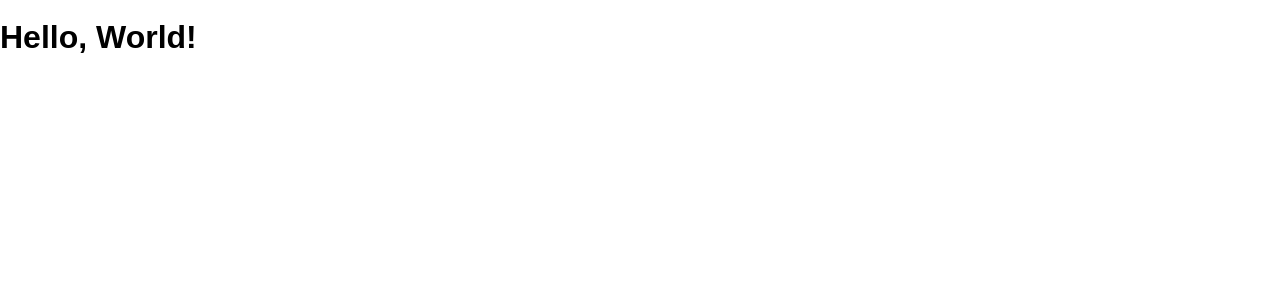
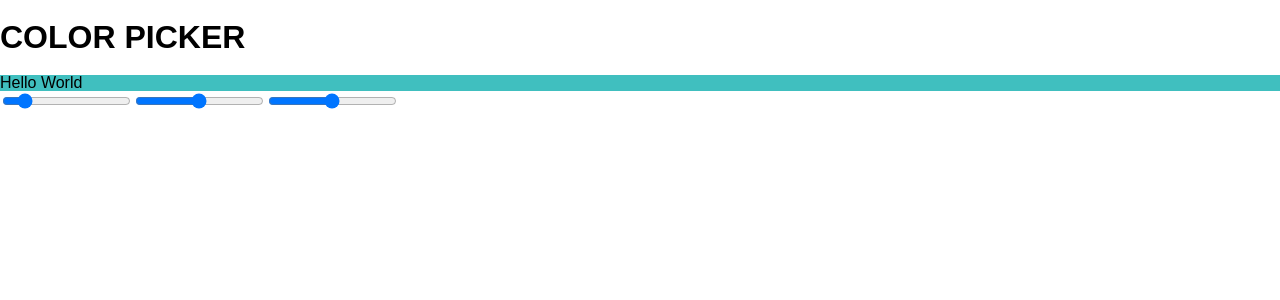
Before and after one commit to dawnribeiro/color-picker, a React (Create React App) app: page / in a window 1280 px wide. Shown: the top 300 px of the page. Built offline with nearby package versions, Linux system fonts and the light colour scheme.

Commit message:
sliders working

```diff
--- a/src/App.js
+++ b/src/App.js
@@ -1,9 +1,73 @@
 import React, { Component } from 'react'
-import HelloWorld from './components/HelloWorld'
+import Header from './components/Header'
+// import Sliders from './components/Sliders'
 
 class App extends Component {
+  state = {
+    hue: 180,
+    saturation: 50,
+    lightness: 50
+  }
+
+  hueChange = event => {
+    // get the current value of the hue slider
+    console.log(event.target.value)
+    // put the value into state
+    this.setState({ hue: event.target.value })
+    console.log(event.target.value)
+  }
+
+  saturationChange = event => {
+    console.log(event.target.value)
+    this.setState({ saturation: event.target.value })
+  }
+
+  lightnessChange = event => {
+    this.setState({ lightness: event.target.value })
+  }
+
   render() {
-    return <HelloWorld />
+    return (
+      <>
+        <Header />
+        <div
+          style={{
+            backgroundColor: `hsl(${this.state.hue},${this.state.saturation}%,${
+              this.state.lightness
+            }%)`
+          }}
+        >
+          Hello World
+        </div>
+        <input
+          onChange={this.hueChange}
+          className="hue"
+          type="range"
+          min="1"
+          max="360"
+          class="slider"
+          // id="myRange"
+        />
+        <input
+          onChange={this.saturationChange}
+          className="saturation"
+          type="range"
+          min="1"
+          max="100"
+          class="slider"
+          id="myRange"
+        />
+        <input
+          onChange={this.lightnessChange}
+          className="lightness"
+          type="range"
+          min="1"
+          max="100"
+          class="slider"
+          id="myRange"
+        />
+      </>
+    )
   }
 }
 
--- /dev/null
+++ b/src/components/Header.js
@@ -0,0 +1,9 @@
+import React, { Component } from 'react'
+
+class Header extends Component {
+  render() {
+    return <h1>COLOR PICKER</h1>
+  }
+}
+
+export default Header
--- a/src/components/HelloWorld.js
+++ /dev/null
@@ -1,9 +0,0 @@
-import React, { Component } from 'react'
-
-class HelloWorld extends Component {
-  render() {
-    return <h1>Hello, World!</h1>
-  }
-}
-
-export default HelloWorld
--- /dev/null
+++ b/src/components/Sliders.js
@@ -0,0 +1,18 @@
+import React, { Component } from 'react'
+
+class Sliders extends Component {
+  render() {
+    return (
+      <input
+        className="hue"
+        type="range"
+        min="1"
+        max="100"
+        value="50"
+        class="slider"
+        id="myRange"
+      />
+    )
+  }
+}
+export default Sliders
--- a/src/index.css
+++ b/src/index.css
@@ -10,3 +10,9 @@ body {
   margin: 0;
   min-height: 100%;
 }
+
+.colorContainer {
+  height: 100px;
+  width: 100px;
+  border: 5px solid black;
+}
```
